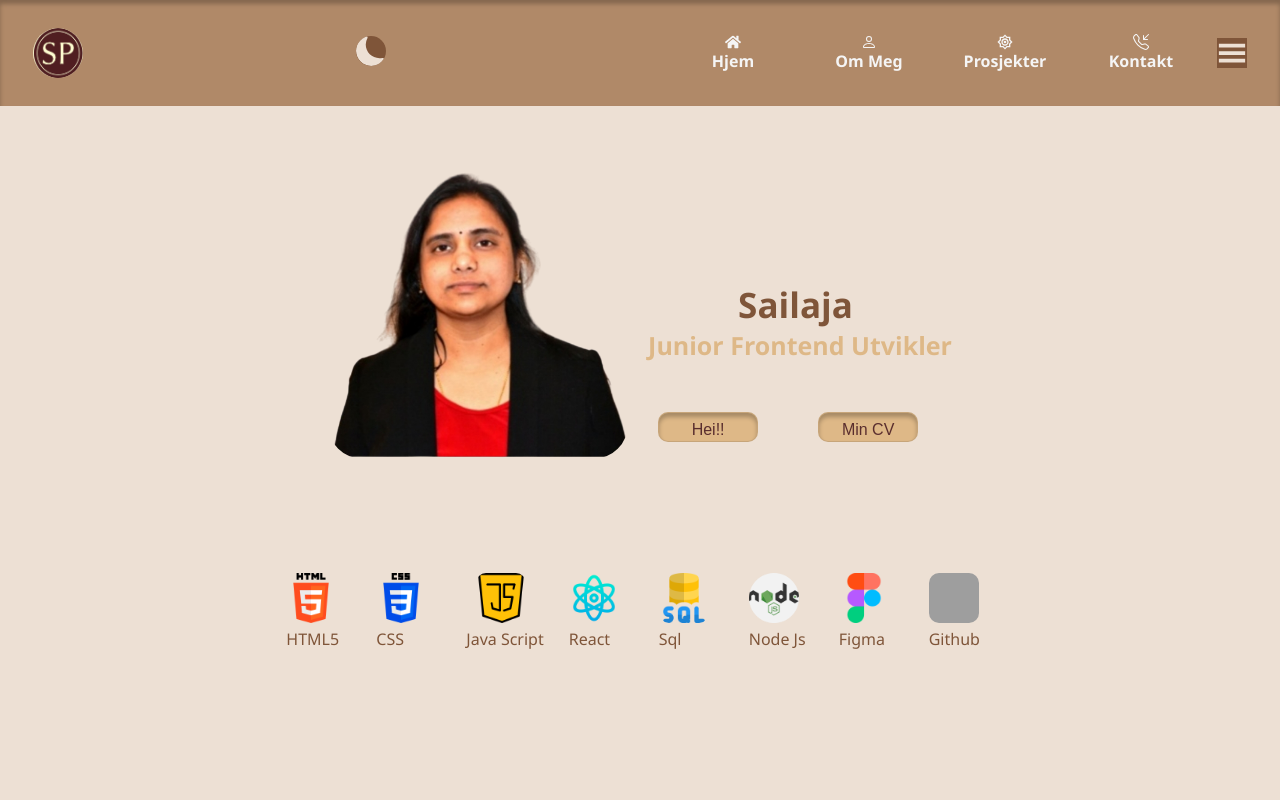
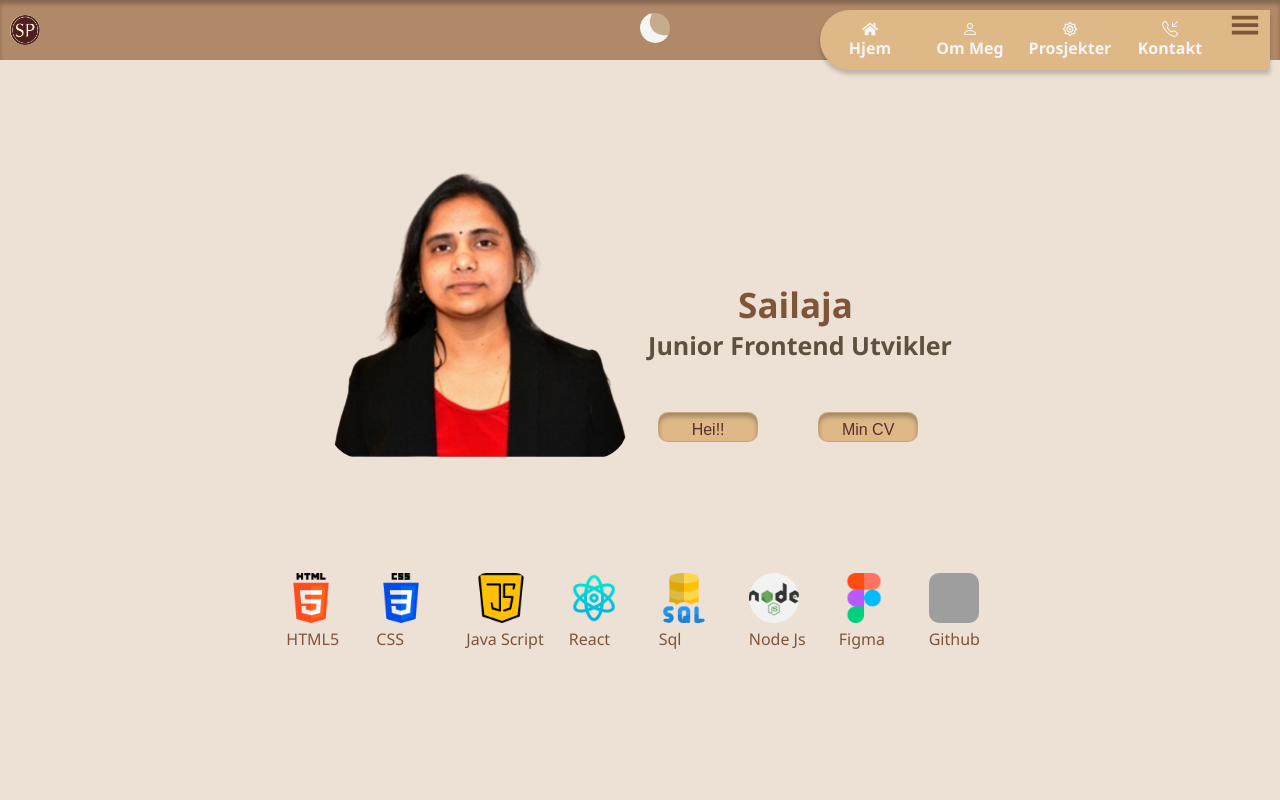
Before and after one commit to Sailaja-kodehode/new_portfolio, a React (Create React App) app: page / in a window 1280 px wide. Shown: the top 800 px of the page. Built offline with nearby package versions, Linux system fonts and the light colour scheme; grey boxes are pictures that could not be loaded.

Commit message:
navbar updated

```diff
--- a/public/index.html
+++ b/public/index.html
@@ -2,21 +2,12 @@
 <html lang="en">
   <head>
     <meta charset="utf-8" />
-    <link rel="icon" href="%PUBLIC_URL%/favicon.ico" />
+    <link rel="icon" href="../src/Components/Assets/Profile/logo1.png" />
     <meta name="viewport" content="width=device-width, initial-scale=1" />
-    <meta name="theme-color" content="#000000" />
-    <meta
-      name="description"
-      content="Web site created using create-react-app"
-    />
-    <link rel="apple-touch-icon" href="%PUBLIC_URL%/logo192.png" />
-
-    <link rel="manifest" href="%PUBLIC_URL%/manifest.json" />
 
     <title>New_portfolio</title>
   </head>
   <body>
-    <noscript>You need to enable JavaScript to run this app.</noscript>
     <div id="root"></div>
   </body>
 </html>
--- a/src/Components/About/about.css
+++ b/src/Components/About/about.css
@@ -36,3 +36,12 @@
     margin-bottom: 30px;
   }
 }
+@media screen and (max-width: 400px) {
+  .about {
+    padding-top: 150px;
+    margin-bottom: 30px;
+  }
+  .about_container_title {
+    margin-top: 50px;
+  }
+}
--- a/src/Components/Contact/contact.css
+++ b/src/Components/Contact/contact.css
@@ -1,7 +1,8 @@
 /* Contact page start*/
 .contact {
-  padding: 80px;
+  padding-top: 150px;
 }
+
 .contact_container {
   height: 100vh;
   display: flex;
@@ -50,14 +51,9 @@ h2 {
   gap: 30px;
 }
 
-@media screen and (max-width: 800px) {
+@media screen and (max-width: 900px) {
   .contact_container {
-    height: 100vh;
-    display: flex;
-    justify-content: center;
-    align-items: center;
-    margin-bottom: 20px;
-    padding-top: 200px;
+    padding: 100px;
   }
   .contact_mail {
     display: none;
--- a/src/Components/Footer/footer.css
+++ b/src/Components/Footer/footer.css
@@ -1,11 +1,11 @@
 /* Footer */
 .footer {
   display: flex;
-  padding: 10px;
   width: 100%;
-  height: 50px;
+  box-sizing: border-box;
   justify-content: center;
   align-items: center;
+  padding: 3px;
   background: #b08968;
   box-shadow: 0px 4px 4px 0px rgba(0, 0, 0, 0.25) inset;
   transition: 0.3s;
--- a/src/Components/Home/home.css
+++ b/src/Components/Home/home.css
@@ -3,13 +3,14 @@
   display: flex;
   flex-direction: column;
   height: 100vh;
+  padding-top: 120px;
 }
 .home_container {
   display: flex;
   flex-direction: column;
   align-items: center;
   justify-content: center;
-  height: 70%;
+  height: 100%;
 }
 .home_container_image {
   width: 250px;
@@ -21,7 +22,7 @@
   font-size: 25px;
   margin-left: 20px;
   margin-bottom: 20px;
-  color: burlywood;
+  color: #5e503f;
   font-weight: bolder;
   justify-content: center;
   align-items: center;
@@ -114,9 +115,10 @@
     height: 100px;
   }
   .home_container {
+    display: flex;
+    height: 100%;
     width: 100%;
     align-self: center;
-    padding-top: 100px;
   }
 }
 @media screen and (min-width: 900px) {
@@ -173,7 +175,11 @@
     border-radius: 10px;
     margin-right: 15px;
     margin-top: 50px;
-
     list-style: none;
   }
 }
+@media screen and (max-width: 320px) {
+  .home_container {
+    margin: 0 auto;
+  }
+}
--- a/src/Components/Navbar/navBar.css
+++ b/src/Components/Navbar/navBar.css
@@ -1,7 +1,39 @@
+.nav_container {
+  display: flex;
+  position: fixed;
+  width: 100%;
+  /* height: 90px; */
+  box-sizing: border-box;
+  justify-content: space-between;
+  align-items: center;
+  background: #b08968;
+  box-shadow: 0px 4px 4px 0px rgba(0, 0, 0, 0.25) inset;
+  transition: 0.3s;
+  padding: 10px;
+}
+.nav {
+  display: flex;
+  justify-content: right;
+  padding-bottom: 40px;
+}
+.nav * {
+  z-index: 5;
+}
+.nav_ul {
+  position: fixed;
+  background-color: burlywood;
+  box-shadow: 0px 4px 4px rgba(0, 0, 0, 0.2);
+  border-radius: 30px 0px 0px 30px;
+  display: flex;
+  /* flex-direction: row; */
+  justify-content: space-between;
+  cursor: pointer;
+}
+
 .nav_ul_li {
   list-style: none;
-  /* width: 120px; */
-  height: 100px;
+  width: 100px;
+  height: 60px;
   display: flex;
   justify-content: center;
   align-items: center;
@@ -13,24 +45,18 @@
   text-decoration: none;
   flex-direction: column;
   /* padding: 10px 20px 10px 20px; */
+  color: whitesmoke;
   font-size: bold;
   font-weight: bold;
   transition: 0.3s;
-  color: whitesmoke;
   list-style: none;
-  height: 100%;
 }
 /* Theme */
 .toggle {
-  color: #ede0d4;
-  background-color: #7f5539;
-  /* border-radius: 50px; */
-  justify-content: center;
+  display: flex;
   align-items: center;
-  width: 30px;
+  width: 50px;
   height: 30px;
-  margin-right: 30px;
-  list-style: none;
 }
 .toggle:hover {
   color: #7f5539;
@@ -47,50 +73,17 @@
 .nav_ul_li:first-child:hover {
   border-radius: 30px;
 }
-
-@media screen and (min-width: 900px) {
-  .nav_container {
-    display: flex;
-    position: fixed;
-    width: 100%;
-    box-sizing: border-box;
-    justify-content: space-between;
-    align-items: center;
-    padding: 3px;
-    background: #b08968;
-    box-shadow: 0px 4px 4px 0px rgba(0, 0, 0, 0.25) inset;
-    transition: 0.3s;
+.nav_logo {
+  color: #7f5539;
+  font-weight: bolder;
+  font-style: bolder;
+  /* margin-right: 10px; */
+  width: 30px;
+  height: 30px;
+  border-radius: 50px;
 }
 
-  .nav_ul {
-    flex-direction: column;
-  }
-  .nav_ul_li:nth-child(5) {
-    order: -1;
-  }
-  .nav_ul_li:first-child:hover {
-    border-radius: 0;
-  }
-  .nav_ul_li:nth-child(5) {
-    border-radius: 0 0 0 30px;
-  }
-  .nav_ul {
-    display: block;
-    box-sizing: border-box;
-    flex-direction: column;
-    align-items: center;
-    cursor: pointer;
-  }
-  .nav_ul_li--menuBackground {
-    list-style: none;
-    width: 35px;
-    height: 35px;
-    display: block;
-    border-radius: 20px;
-    justify-content: center;
-    align-items: center;
-  }
-}
+@media screen and (max-width: 900px) {
   .nav_container {
     display: flex;
     /* position: fixed; */
@@ -98,112 +91,44 @@
     box-sizing: border-box;
     justify-content: space-between;
     align-items: center;
-  padding: 3px;
     background: #b08968;
     box-shadow: 0px 4px 4px 0px rgba(0, 0, 0, 0.25) inset;
     transition: 0.3s;
   }
 
   .nav_ul {
-  display: flex;
+    display: block;
     box-sizing: border-box;
     flex-direction: row;
-  justify-content: space-between;
     align-items: center;
-  column-gap: 1rem;
     cursor: pointer;
   }
-.nav_ul_li {
-  width: 120px;
-  height: 100px;
-  display: flex;
-  border-radius: 20px;
-  justify-content: center;
-  align-items: center;
-  list-style: none;
-  justify-self: center;
-}
-
-.nav_ul_li:hover:not(.nav_ul_li--menuBackground) {
-  background-color: burlywood;
-}
-.nav_ul_li_a:hover {
-  color: white;
-  /* color: palevioletred; */
-}
-
-.nav_ul_li--menuBackground {
-  width: 40px;
-  height: 40px;
-  border-radius: 50px;
-  justify-content: center;
-  align-items: center;
-  color: whitesmoke;
-  background-color: #7f5539;
-  margin-right: 20px;
 }
 
 @media screen and (max-width: 600px) {
   .nav_ul {
     display: block;
     box-sizing: border-box;
-    flex-direction: column;
+    /* flex-direction: column; */
     align-items: center;
     cursor: pointer;
   }
-  .nav_ul_li--menuBackground {
-    list-style: none;
-    width: 35px;
-    height: 35px;
-    display: block;
-    border-radius: 20px;
-    justify-content: center;
-    align-items: center;
-  }
-}
 
-.nav_container {
-  display: flex;
-  box-sizing: border-box;
-  justify-content: space-between;
-  align-items: center;
-  column-gap: 1rem;
-  background: #b08968;
-  box-shadow: 0px 4px 4px 0px rgba(0, 0, 0, 0.25) inset;
-  transition: 0.3s;
-}
   .nav_logo {
     color: #7f5539;
     font-weight: bolder;
     font-style: bolder;
-  margin-left: 15px;
     width: 50px;
     height: 50px;
     border-radius: 50px;
   }
-
-@media screen and (max-width: 400px) {
+}
+@media screen and (max-width: 320px) {
   .nav_ul {
     display: block;
     box-sizing: border-box;
-    flex-direction: column;
+    /* flex-direction: column; */
     align-items: center;
     cursor: pointer;
   }
-  .nav_ul_li--menuBackground {
-    list-style: none;
-    width: 25px;
-    height: 25px;
-    display: block;
-    border-radius: 15px;
-    justify-content: center;
-    align-items: center;
 }
-  .nav_ul_li:hover:not(.nav_ul_li--menuBackground) {
-    background-color: burlywood;
-  }
-  .nav_ul_li_a:hover {
-    color: white;
-    /* color: palevioletred; */
-  }
-}
--- a/src/Components/Navbar/theme.css
+++ b/src/Components/Navbar/theme.css
@@ -1,6 +1,6 @@
 .dark {
-  background-color: #7f5539;
-  color: #ede0d4;
+  background-color: #c6ac8f;
+  color: whitesmoke;
   border-radius: 50px;
 }
 .light {
--- a/src/Components/Project/project.css
+++ b/src/Components/Project/project.css
@@ -1,11 +1,10 @@
 /* Projects page start */
 .projects {
   height: 100vh;
-  padding-top: 100px;
+  padding: 100px 0px;
 }
 .projects_container {
-  /* margin-top: 40px; */
-  background-color: #b08968;
+  /* background-color: #b08968; */
   color: whitesmoke;
   border-radius: 30px;
   padding: 40px;
@@ -107,7 +106,11 @@
   list-style: none;
 }
 
-@media screen and (max-width: 400px) {
+@media screen and (max-width: 320px) {
+  .projects {
+    height: 100vh;
+    padding: 100px 0px;
+  }
   .projects_nav_button {
     padding: 15px;
     font-size: 10px;
@@ -115,6 +118,11 @@
 
   .projects_direction {
     font-size: 10px;
+  }
+  .projects_image {
+    display: flex;
+    width: 200px;
+    height: 250px;
   }
 }
 @media screen and (min-width: 1024px) {
```
Lines whose indentation alone changed are shown as unchanged.
